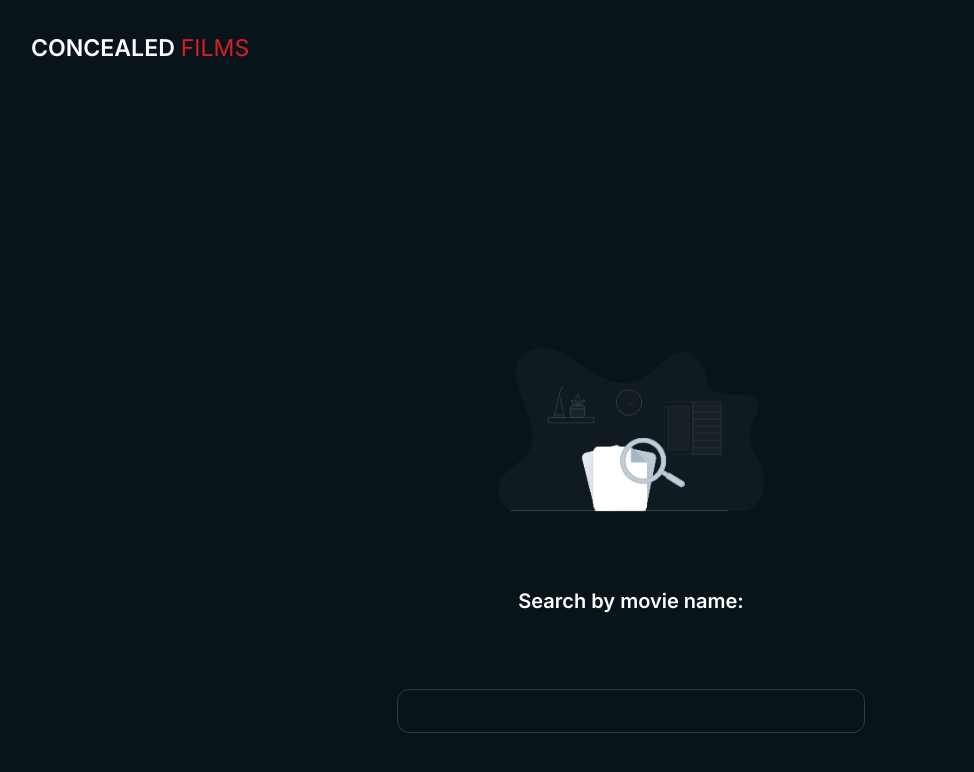
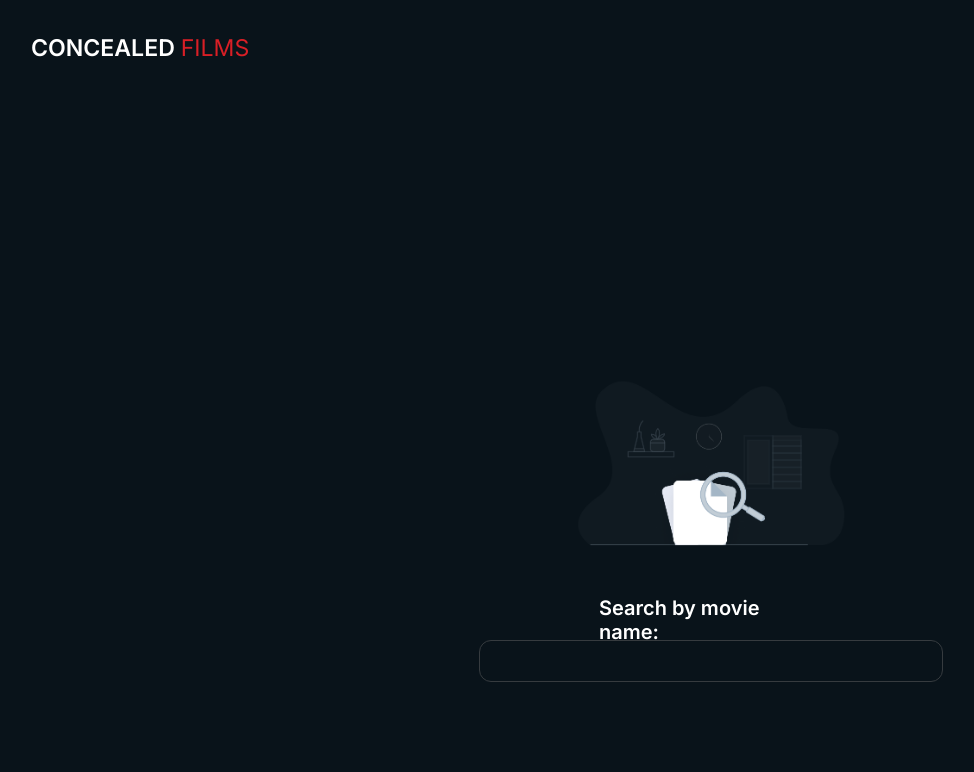
Before and after one commit to IsmaelFreitas98/technical-test01, a React (Create React App) app: page / in a window 1280 px wide. Shown: the top 772 px of the page, without its empty margins (9-983 px from the left). Built offline with nearby package versions, Linux system fonts and the light colour scheme.

Commit message:
Fix SearchMovie style according to the challenge

```diff
--- a/src/App.css
+++ b/src/App.css
@@ -3,14 +3,3 @@
   height: 100vh;
   flex-direction: column;
 }
-
-input {
-  width: 462px;
-  height: 40px;
-
-  background-color: transparent;
-  color: white;
-
-  border: 1px solid #363B3F;
-  border-radius: 12px;
-}
--- a/src/components/SearchMovie.css
+++ b/src/components/SearchMovie.css
@@ -4,23 +4,67 @@
     align-items: center;
     padding: 0px;
     gap: 50px;
+    position: absolute;
     width: 462px;
     height: 334.77px;
-    margin: 280px auto;
-    margin-bottom: 0;
+    left: 489px;
+    top: 345px;
+}
+
+.search-pic-container {
+    display: flex;
+    flex-direction: column;
+    align-items: center;
+    justify-content: flex-end;
+    padding: 0px;
+    gap: 24px;
+
+    width: 321.23px;
+    height: 200.77px;
+}
+
+.search-pic-container img {
+    width: 270px;
+    height: 167px;
+}
+
+.search-form {
+    display: flex;
+    flex-direction: column;
+    align-items: center;
+    padding: 0px;
+    gap: 20px;
+    margin: 0;
+
+    width: 462px;
+    height: 84px;
+
 }
 
 .search-title {
+    width: 224px;
+    height: 24px;
     font-weight: 600;
     font-size: 20px;
     line-height: 24px;
+    margin: 0;
+
+    color: #FFFFFF;
 }
 
 .search-box input {
     width: 462px;
     height: 40px;
+
+    margin: 0;
+    padding: 0;
+    background-color: transparent;
+    color: white;
+
+    border: 1px solid #363B3F;
+    border-radius: 12px;
 }
 
-.search-box img {
-    width: 270px;
+.search-form form {
+    margin: 0;
 }
--- a/src/components/SearchMovie.js
+++ b/src/components/SearchMovie.js
@@ -13,13 +13,17 @@ function SearchMovie(props) {
 
     return (
         <section className="search-box">
-            <img src={searchPicture} alt="search-pic" />
+            <div className="search-pic-container">
+                <img src={searchPicture} alt="search-pic" />
+            </div>
 
-            <h4 className="search-title">Search by movie name:</h4>
+            <div className="search-form">
+                <h4 className="search-title">Search by movie name:</h4>
 
-            <form onSubmit={handleInputSubmit}>
-                <input required type="text" value={searchQuery} onChange={(e) => setSearchQuery(e.target.value)}/>
-            </form>
+                <form onSubmit={handleInputSubmit}>
+                    <input required type="text" value={searchQuery} onChange={(e) => setSearchQuery(e.target.value)}/>
+                </form>
+            </div>
         </section>
     );
 }
```
